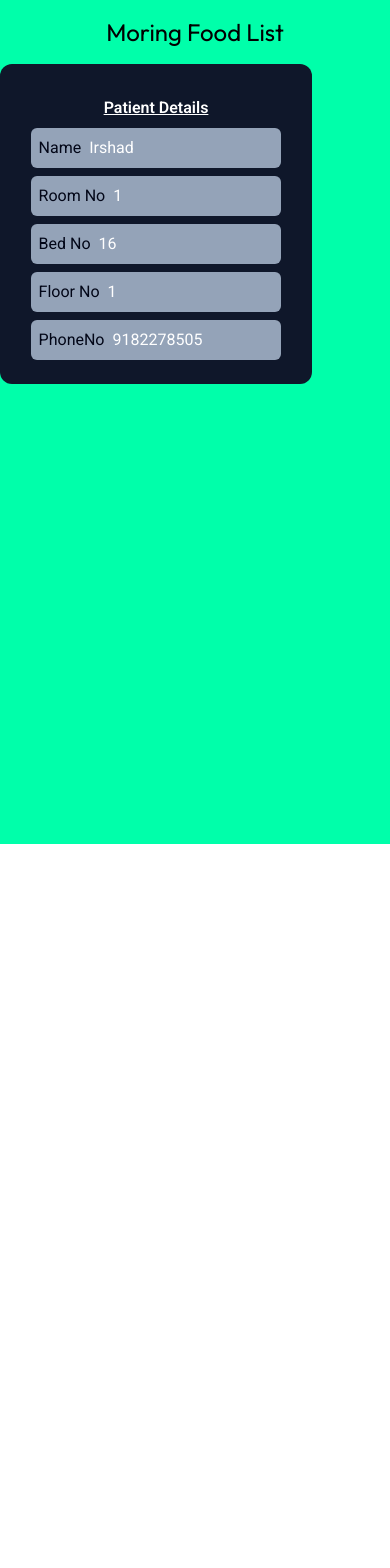
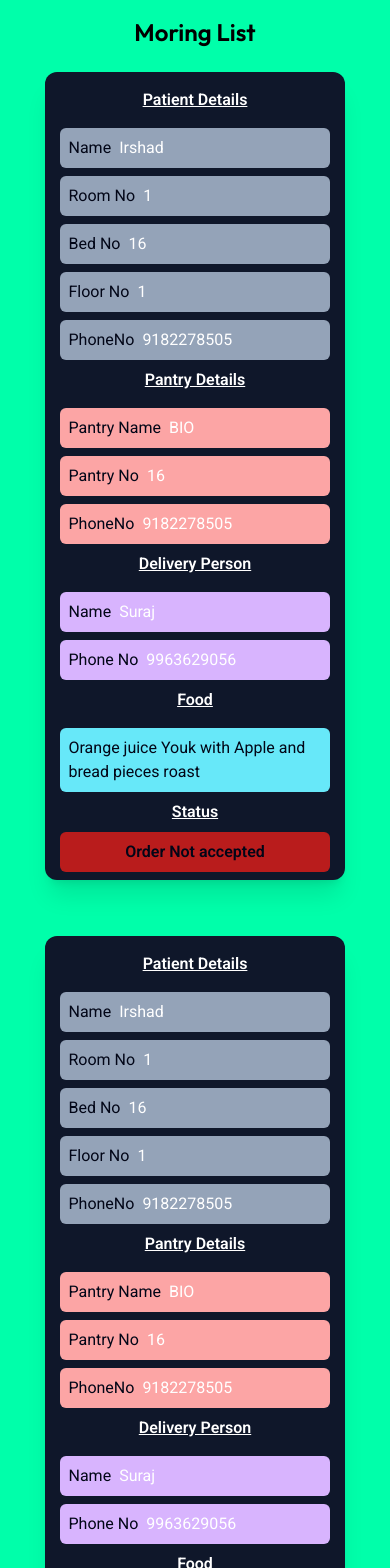
Before and after one commit to Irshad3786/HospitalFoodDelivery, a React (Vite) app in the folder frontend/: page /Morning in a window 390 px wide. Shown: the top 1568 px of the page. Before the commit the page ends 844 px from the top, so only its background shows below. Built offline with nearby package versions, Linux system fonts and the light colour scheme.

Commit message:
added Evening moring night data

```diff
--- a/frontend/src/components/Card.jsx
+++ b/frontend/src/components/Card.jsx
@@ -2,33 +2,99 @@ import React from 'react'
 
 function Card() {
   return (
-    <div className='w-[80%] h-80 bg-slate-900 rounded-xl text-white p-6 font-roboto'>
-        <h1 className='font-semibold underline text-center p-2'>Patient Details</h1>
+    <div className='w-[80%] md:w-fit h-[90%] bg-slate-900 rounded-xl text-white md:p-14 p-2 font-roboto shadow-xl'>
+
+        <div className='md:flex md:justify-center md:gap-80'>
+
 
         <div className='flex flex-col justify-center items-center gap-2' >
-            <div className='flex  gap-2 bg-slate-400 p-2 rounded-md text-slate-950 w-[95%]'>
+            <h1 className='font-semibold underline text-center p-2'>Patient Details</h1>
+            <div className='flex  gap-2 bg-slate-400 p-2 rounded-md text-slate-950 w-[95%] md:w-80'>
                 <h6 >Name </h6>
                 <h6 className='text-white'>Irshad</h6>
             </div>
 
-            <div className='flex  gap-2 bg-slate-400 p-2 rounded-md text-slate-950 w-[95%]'>
+            <div className='flex  gap-2 bg-slate-400 p-2 rounded-md text-slate-950 w-[95%] md:w-80'>
                 <h6 >Room No </h6>
                 <h6 className='text-white'>1</h6>
             </div>
 
-            <div className='flex  gap-2 bg-slate-400 p-2 rounded-md text-slate-950 w-[95%]'>
+            <div className='flex  gap-2 bg-slate-400 p-2 rounded-md text-slate-950 w-[95%] md:w-80'>
                 <h6 >Bed No </h6>
                 <h6 className='text-white'>16</h6>
             </div>
 
-            <div className='flex  gap-2 bg-slate-400 p-2 rounded-md text-slate-950 w-[95%]'>
+            <div className='flex  gap-2 bg-slate-400 p-2 rounded-md text-slate-950 w-[95%] md:w-80'>
                 <h6 >Floor No </h6>
                 <h6 className='text-white'>1</h6>
             </div>
 
-            <div className='flex  gap-2 bg-slate-400 p-2 rounded-md text-slate-950 w-[95%]'>
+            <div className='flex  gap-2 bg-slate-400 p-2 rounded-md text-slate-950 w-[95%] md:w-80'>
                 <h6 >PhoneNo </h6>
                 <h6 className='text-white'>9182278505</h6>
+            </div>
+
+        </div>
+
+
+
+        <div className='flex flex-col justify-center md:justify-normal items-center gap-2' >
+            <h1 className='font-semibold underline text-center p-2 '>Pantry Details</h1>
+            <div className='flex  gap-2 bg-red-300 p-2 rounded-md text-slate-950 w-[95%] md:w-80'>
+                <h6 >Pantry Name </h6>
+                <h6 className='text-white'>BIO</h6>
+            </div>
+
+            <div className='flex  gap-2 bg-red-300 p-2 rounded-md text-slate-950 w-[95%] md:w-80'>
+                <h6 >Pantry No </h6>
+                <h6 className='text-white'>16</h6>
+            </div>
+
+            <div className='flex  gap-2 bg-red-300 p-2 rounded-md text-slate-950 w-[95%] md:w-80'>
+                <h6 >PhoneNo</h6>
+                <h6 className='text-white md:w-80'>9182278505</h6>
+            </div>
+
+            </div>
+
+        </div>
+
+
+        <div className='md:flex md:justify-center md:gap-80'>
+
+        <div className='flex flex-col justify-center items-center gap-2' >
+            <h1 className='font-semibold underline text-center p-2'>Delivery Person</h1>
+            <div className='flex  gap-2 bg-purple-300 p-2 rounded-md text-slate-950 w-[95%] md:w-80'>
+                <h6 >Name</h6>
+                <h6 className='text-white'>Suraj</h6>
+            </div>
+
+            <div className='flex  gap-2 bg-purple-300 p-2 rounded-md text-slate-950 w-[95%] md:w-80'>
+                <h6 >Phone No </h6>
+                <h6 className='text-white'>9963629056</h6>
+            </div>
+        </div>
+
+
+
+        <div className='flex flex-col justify-center items-center gap-2 md:justify-normal' >
+            <h1 className='font-semibold underline text-center p-2'>Food</h1>
+            <div className='flex  gap-2 bg-cyan-300 p-2 rounded-md text-slate-950 w-[95%] md:w-80'>
+                <h6 >Orange juice Youk with Apple and bread pieces roast</h6>
+
+            </div>
+
+
+        </div>
+
+        </div>
+
+
+        <h1 className='font-semibold underline text-center p-2'>Status</h1>
+
+        <div className='flex flex-col justify-center items-center gap-2' >
+            <div className='flex  gap-2 bg-red-700 p-2 justify-center rounded-md text-slate-950 w-[95%] md:w-64'>
+                <h6 className='font-semibold'>Order Not accepted</h6>
             </div>
 
         </div>
--- a/frontend/src/pages/Evening.jsx
+++ b/frontend/src/pages/Evening.jsx
@@ -1,8 +1,17 @@
 import React from 'react'
+import Card from '../components/Card'
 
 function Evening() {
   return (
-    <div>Evening</div>
+    <div className='w-[100%] h-[100%] bg-[#00FFAA]'>
+      <div>
+        <h1 className='text-center font-outfit text-2xl p-4 font-semibold md:text-4xl'>Evening  List</h1>
+        <div className='flex justify-center items-center flex-col gap-14 p-2'>
+          <Card/>
+          <Card/>
+        </div>
+      </div>
+    </div>
   )
 }
 
--- a/frontend/src/pages/Morning.jsx
+++ b/frontend/src/pages/Morning.jsx
@@ -3,10 +3,11 @@ import Card from '../components/Card'
 
 function Morning() {
   return (
-    <div className='w-[100%] h-screen bg-[#00FFAA]'>
+    <div className='w-[100%] h-[100%] bg-[#00FFAA]'>
       <div>
-        <h1 className='text-center font-outfit text-2xl p-4'>Moring Food List</h1>
-        <div>
+        <h1 className='text-center font-outfit text-2xl p-4 font-semibold md:text-4xl'>Moring  List</h1>
+        <div className='flex justify-center items-center flex-col gap-14 p-2'>
+          <Card/>
           <Card/>
         </div>
       </div>
--- a/frontend/src/pages/Night.jsx
+++ b/frontend/src/pages/Night.jsx
@@ -1,8 +1,17 @@
 import React from 'react'
+import Card from '../components/Card'
 
 function Night() {
   return (
-    <div>Night</div>
+    <div className='w-[100%] h-[100%] bg-[#00FFAA]'>
+      <div>
+        <h1 className='text-center font-outfit text-2xl p-4 font-semibold md:text-4xl'>Night  List</h1>
+        <div className='flex justify-center items-center flex-col gap-14 p-2'>
+          <Card/>
+          <Card/>
+        </div>
+      </div>
+    </div>
   )
 }
 
```
